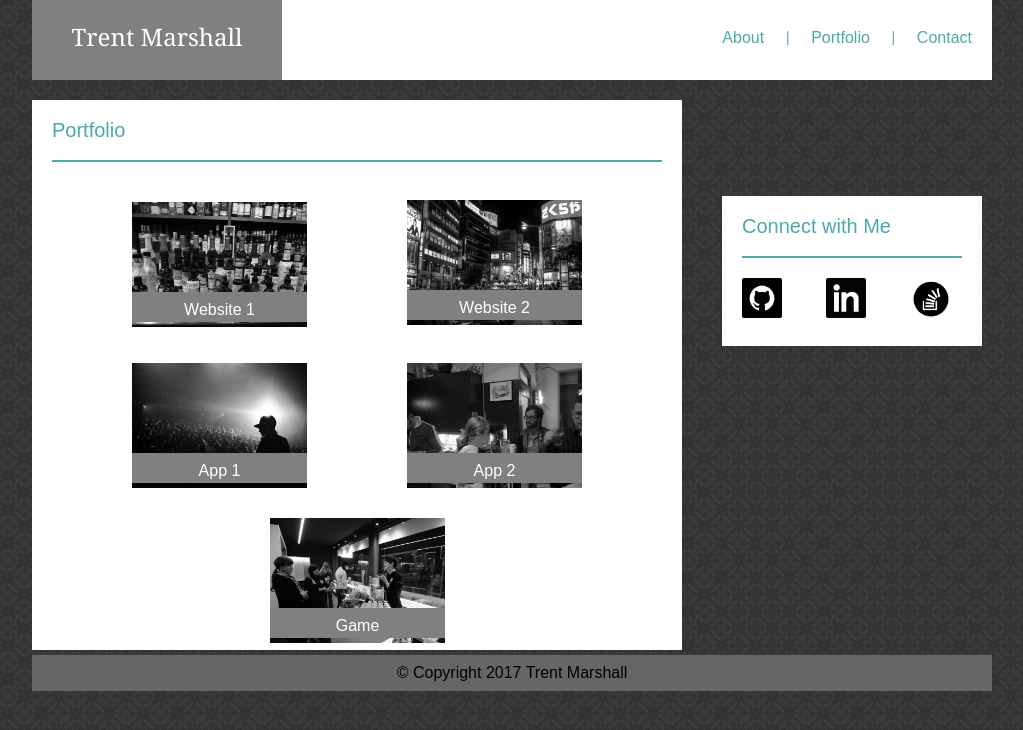
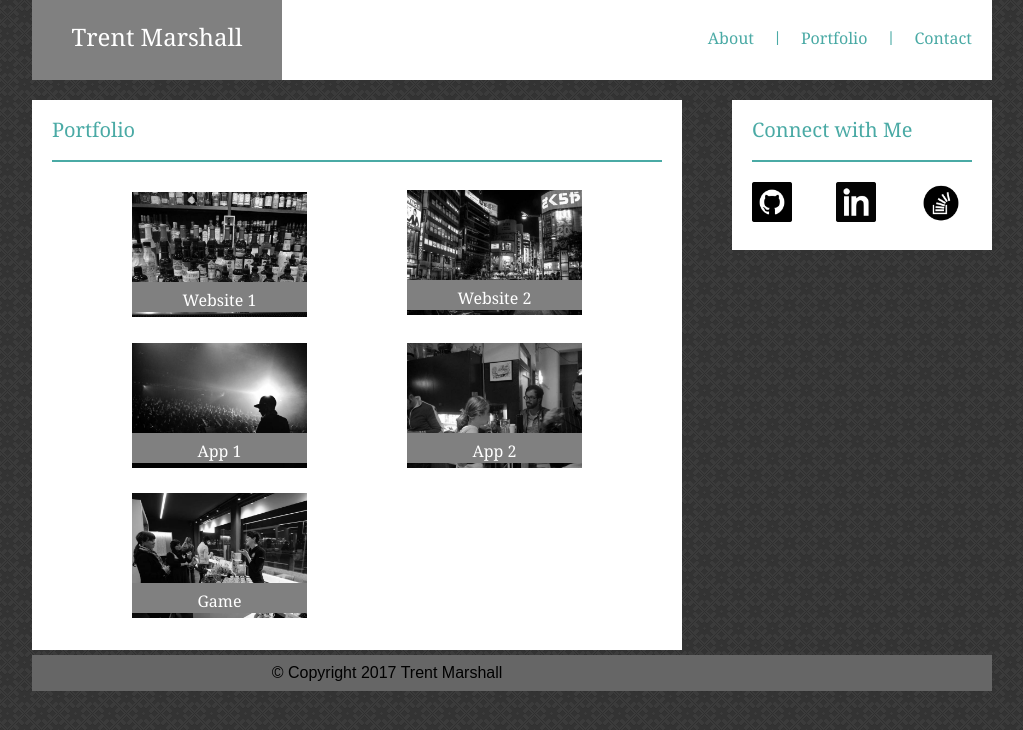
Before and after one commit to tamars2/Basic-Portfolio, a PHP site: page /portfolio.html in a window 1280 px wide. Shown: the top 730 px of the page, without its empty margins (128-1151 px from the left). Run offline with PHP 8.4, Linux system fonts and the light colour scheme.

Commit message:
FINAL TRANSMISSION

```diff
--- a/assets/css/style.css
+++ b/assets/css/style.css
@@ -9,8 +9,8 @@
 	width: 960px;
 }
 
-.name, .title {
-	font-family: "Georgia", Times, serif;
+.name, .title, .heading, .headings, .label {
+	font-family: 'Georgia', 'Times New Roman', Times, serif;
 }
 
 .heading {
@@ -54,10 +54,12 @@
 	font-size: 14px;
 }
 
+/*
 #myImage {
 	float:left;
 	position:relative;
 }
+*/
 
 .textWrap {
 	float:left;
@@ -71,11 +73,11 @@
 }
 
 .sidebar {
-	position: absolute;
+	position: relative;
+	float: right;
 	width: 260px;
 	height: 150px;
-	left: 850px;
-	bottom: 454px;
+	bottom: 550px;
 	background-color: white;
 }
 
@@ -109,7 +111,7 @@
 	width: 175px;
 	height: 125px;
 	float: left;
-	margin: 20px 0px 0px 100px;
+	margin: 10px 0px 0px 100px;
 }
 
 .label {
@@ -158,8 +160,7 @@
 #box5 {
 	background-image: url("../images/box5.jpg");
 	background-size: cover;
-	margin-left:238px;
-	top: 10px;
+	top: 15px;
 }
 
 #portfolioTable {
@@ -191,6 +192,6 @@
 	margin-top: 20px;
 }
 
-img:hover {
+img.shift:hover {
 	margin-bottom: -4px;
 }
--- a/portfolio.html
+++ b/portfolio.html
@@ -68,9 +68,9 @@
 
 			<h2 class="headings">Connect with Me</h2>
 				<hr>
-				<a href="https://github.com/tamars2" class="thumbnail" target="_blank"><img src="assets/images/github.png" alt="GitHub" width="40" height="40"></a>
-				<a href="https://www.linkedin.com/in/trent-marshall-5148a2134" class="thumbnail" target="_blank"><img src="assets/images/linkedin.png" alt="LinkedIn" width="40" height="40"></a>
-				<a href="http://stackoverflow.com/users/7427628/trent-marshall" class="thumbnail" target="_blank"><img src="assets/images/stackoverflow.png" alt="StackOverflow" width="40" height="40"></a>
+				<a href="https://github.com/tamars2" class="thumbnail" target="_blank"><img src="assets/images/github.png" alt="GitHub" width="40" height="40" class="shift"></a>
+				<a href="https://www.linkedin.com/in/trent-marshall-5148a2134" class="thumbnail" target="_blank"><img src="assets/images/linkedin.png" alt="LinkedIn" width="40" height="40" class="shift"></a>
+				<a href="http://stackoverflow.com/users/7427628/trent-marshall" class="thumbnail" target="_blank"><img src="assets/images/stackoverflow.png" alt="StackOverflow" width="40" height="40" class="shift"></a>
 
 
 		</div>
```
Also changed, not shown: contact.html (+4 -4 lines), index.html (+3 -4 lines).
